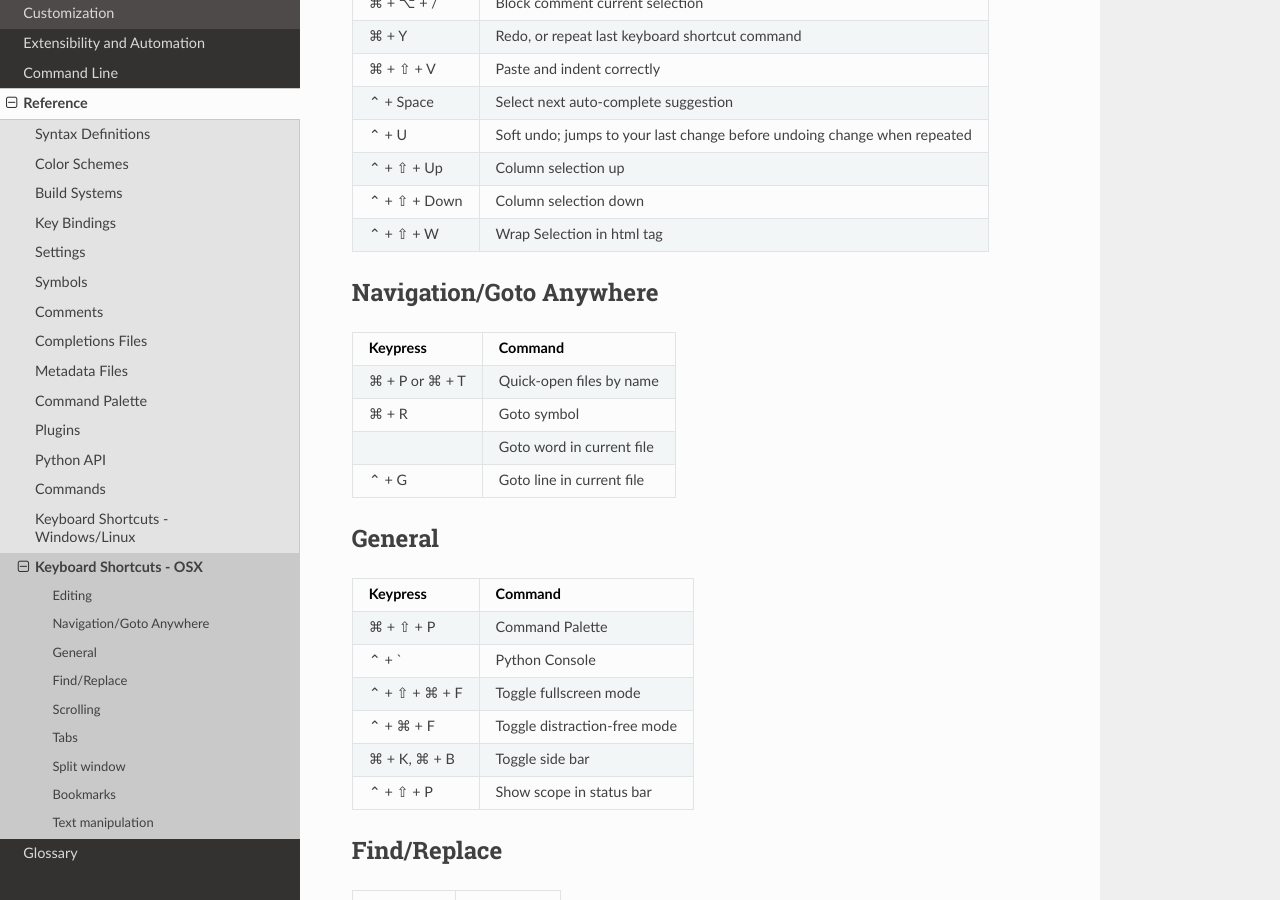
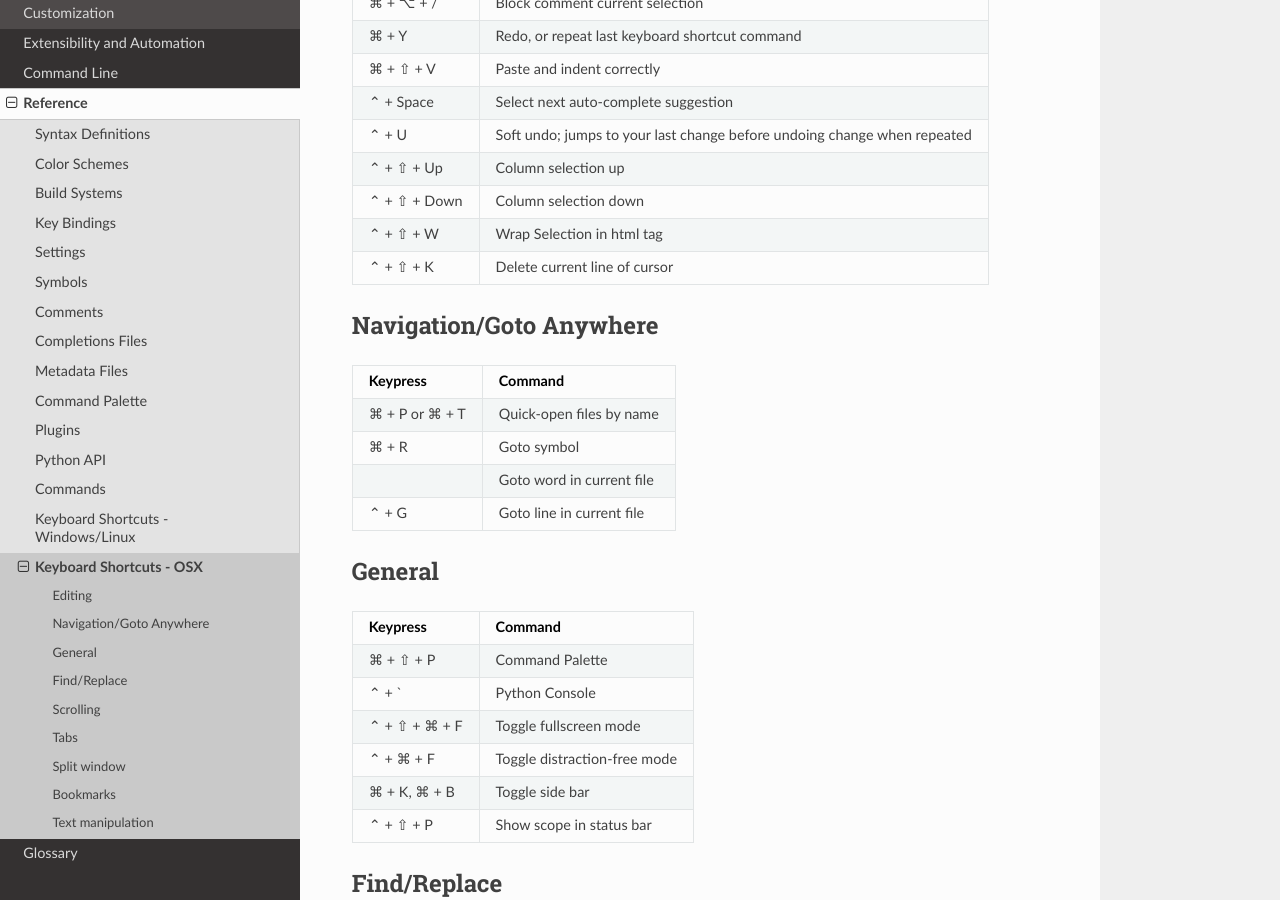
Before and after one commit to guillermooo/sublime-undocs, a Sphinx documentation site: the page built from source/reference/keyboard_shortcuts_osx.rst, in a window 1280 px wide and 900 px high, scrolled down 1056 px. Built offline with Sphinx 7.4.7 and the Read the Docs theme 2.0.0, drawn with Linux system fonts in a browser that asks for light colours.

Commit message:
added a delete current line command reference

```diff
--- a/source/reference/keyboard_shortcuts_osx.rst
+++ b/source/reference/keyboard_shortcuts_osx.rst
@@ -71,6 +71,8 @@
 | ⌃ + ⇧ + Down    | Column selection down                                     |
 +-----------------+-----------------------------------------------------------+
 | ⌃ + ⇧ +  W      | Wrap  Selection in html tag                               |
++-----------------+-----------------------------------------------------------+
+| ⌃ + ⇧ +  K      | Delete current line of cursor                             |
 +-----------------+-----------------------------------------------------------+
 
 Navigation/Goto Anywhere
```
